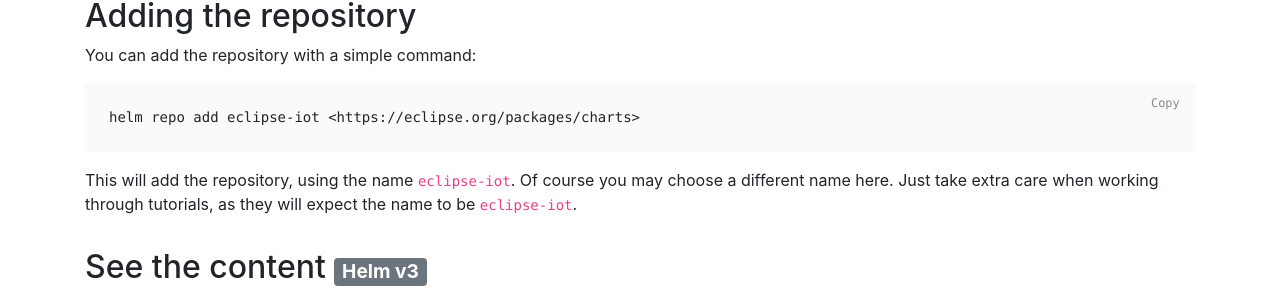
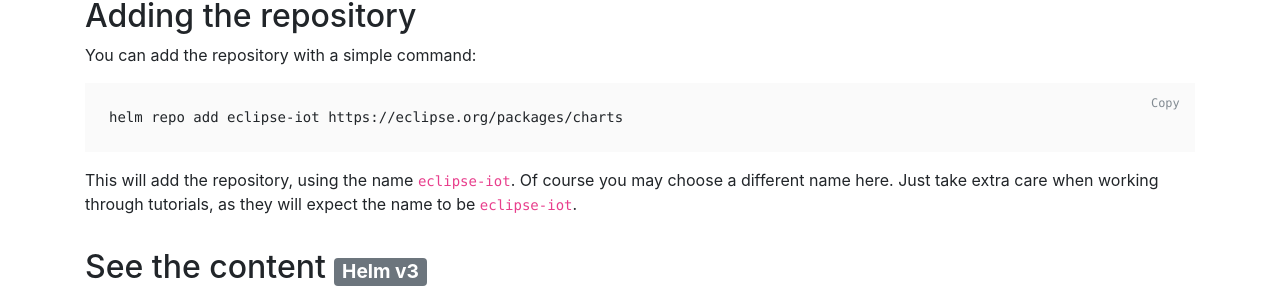
Before and after one commit to eclipse/packages, a Jekyll site: the page built from homepage/repository.md, in a window 1280 px wide and 900 px high, scrolled down 302 px. Shown: the part 151-449 px from the top of the window. Built offline with Jekyll 4.4.1, drawn with Linux system fonts in a browser that asks for light colours.

Commit message:
Revert change
Signed-off-by: Axel Köhler <axel.koehler@kiwigrid.com>

```diff
--- a/homepage/repository.md
+++ b/homepage/repository.md
@@ -18,7 +18,7 @@
 You can add the repository with a simple command:
 
 {% clipboard %}
-    helm repo add eclipse-iot <https://eclipse.org/packages/charts>
+    helm repo add eclipse-iot https://eclipse.org/packages/charts
 {% endclipboard %}
 
 This will add the repository, using the name `eclipse-iot`. Of course you may choose
```
